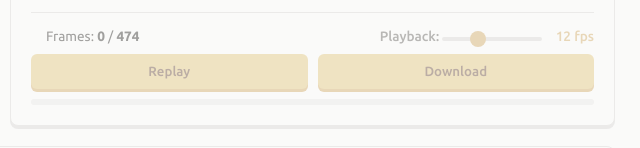
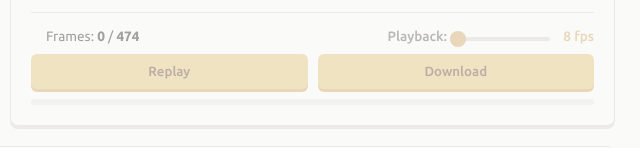
Before and after one commit to lxc902/realtime-video-demo, a plain HTML site: page index.html in a window 1280 px wide. Shown: the part 611-759 px from the top of the page, 640-1280 px from the left. Drawn offline with Linux system fonts and the light colour scheme.

Commit message:
Update UX

```diff
--- a/index.html
+++ b/index.html
@@ -756,8 +756,8 @@
                         </div>
                         <div>
                             <label style="display: inline; margin: 0;">Playback:</label>
-                            <input type="range" id="playbackFps" min="8" max="20" value="12" style="width: 100px;">
-                            <span class="range-value" id="playbackFpsValue">12 fps</span>
+                            <input type="range" id="playbackFps" min="8" max="20" value="8" style="width: 100px;">
+                            <span class="range-value" id="playbackFpsValue">8 fps</span>
                         </div>
                     </div>
 
@@ -804,9 +804,9 @@
                             <!-- Input Controls (V2V and Webcam modes) -->
                             <div id="inputControls">
                                 <div class="form-group">
-                                    <label>Input Frame Rate: <span class="range-value" id="inputFpsValue">12</span> fps</label>
-                                    <input type="range" id="inputFps" min="10" max="14" value="12">
-                                    <div class="hint">Recommended: 10-14 fps</div>
+                                    <label>Input Frame Rate: <span class="range-value" id="inputFpsValue">10</span> fps</label>
+                                    <input type="range" id="inputFps" min="8" max="14" value="10">
+                                    <div class="hint">Recommended: 10-12 fps</div>
                                 </div>
 
                                 <div class="form-group">
```
